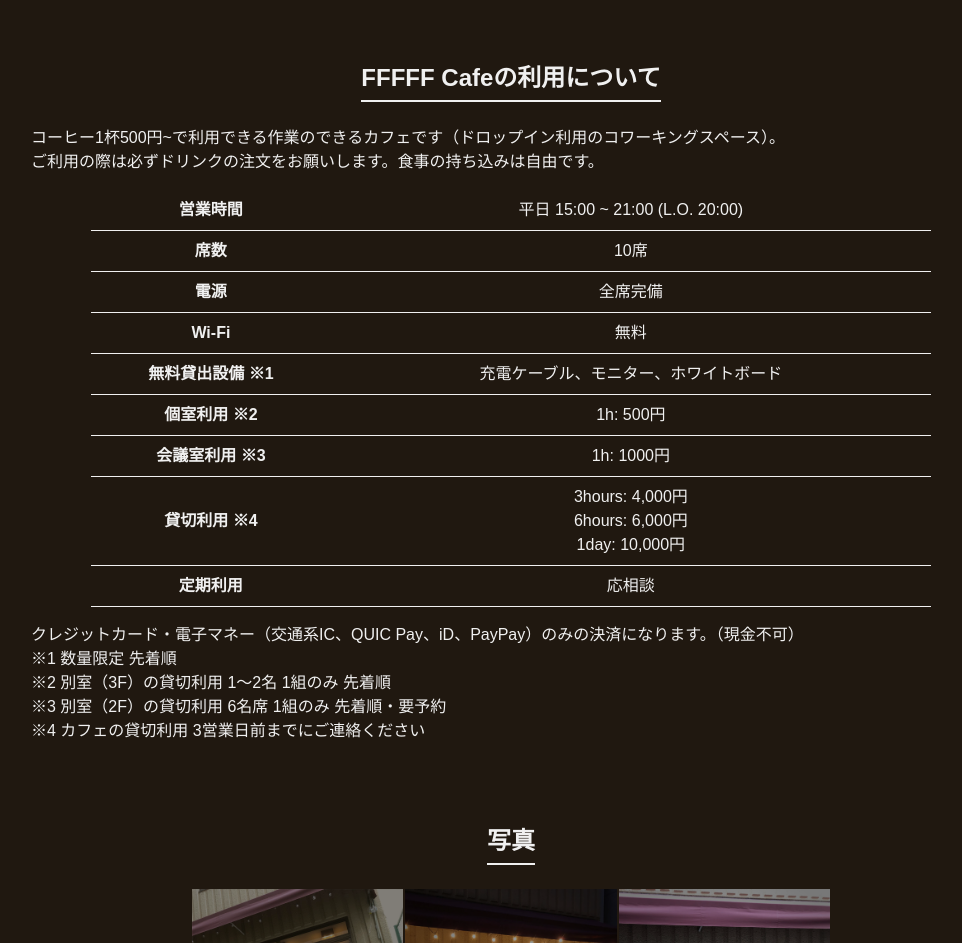
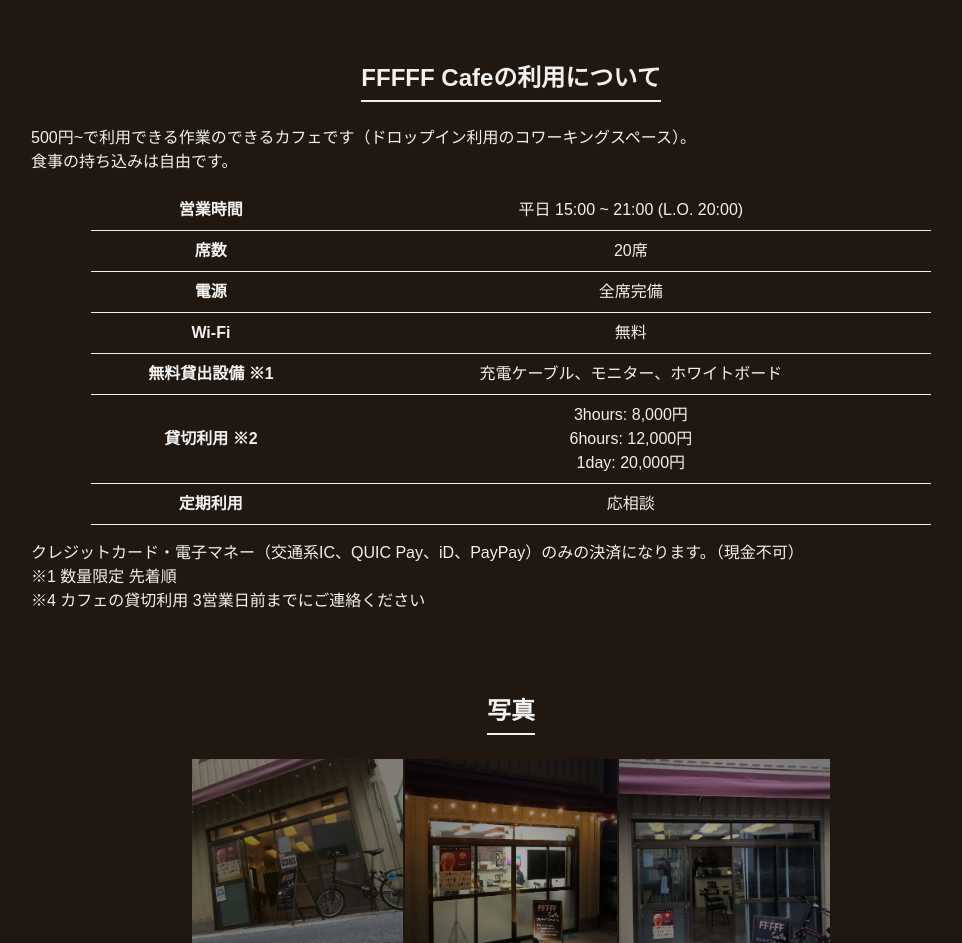
Before and after one commit to fffff-cafe/fffff-cafe.com, a Next.js app: page / in a window 1280 px wide. Shown: the part 500-1443 px from the top of the page, without its empty margins (129-1091 px from the left). Built offline with nearby package versions, Linux system fonts and the light colour scheme; no server answers.

Commit message:
Change system

```diff
--- a/components/system-section.tsx
+++ b/components/system-section.tsx
@@ -24,9 +24,9 @@
       <Section>
         <SectionTitle>FFFFF Cafeの利用について</SectionTitle>
         <p>
-          コーヒー1杯500円~で利用できる作業のできるカフェです（ドロップイン利用のコワーキングスペース）。
+          500円~で利用できる作業のできるカフェです（ドロップイン利用のコワーキングスペース）。
           <br />
-          ご利用の際は必ずドリンクの注文をお願いします。食事の持ち込みは自由です。
+          食事の持ち込みは自由です。
         </p>
         <Table>
           <tbody>
@@ -36,7 +36,7 @@
             </tr>
             <tr>
               <th>席数</th>
-              <td>10席</td>
+              <td>20席</td>
             </tr>
             <tr>
               <th>電源</th>
@@ -51,19 +51,11 @@
               <td>充電ケーブル、モニター、ホワイトボード</td>
             </tr>
             <tr>
-              <th>個室利用 ※2</th>
-              <td>1h: 500円</td>
-            </tr>
-            <tr>
-              <th>会議室利用 ※3</th>
-              <td>1h: 1000円</td>
-            </tr>
-            <tr>
-              <th>貸切利用 ※4</th>
+              <th>貸切利用 ※2</th>
               <td>
-                <p>3hours: 4,000円</p>
-                <p>6hours: 6,000円</p>
-                <p>1day: 10,000円</p>
+                <p>3hours: 8,000円</p>
+                <p>6hours: 12,000円</p>
+                <p>1day: 20,000円</p>
               </td>
             </tr>
             <tr>
@@ -79,10 +71,6 @@
         <p>
           ※1 数量限定 先着順
           <br />
-          ※2 別室（3F）の貸切利用 1〜2名 1組のみ 先着順
-          <br />
-          ※3 別室（2F）の貸切利用 6名席 1組のみ 先着順・要予約
-          <br />
           ※4 カフェの貸切利用 3営業日前までにご連絡ください
         </p>
       </Section>
```
